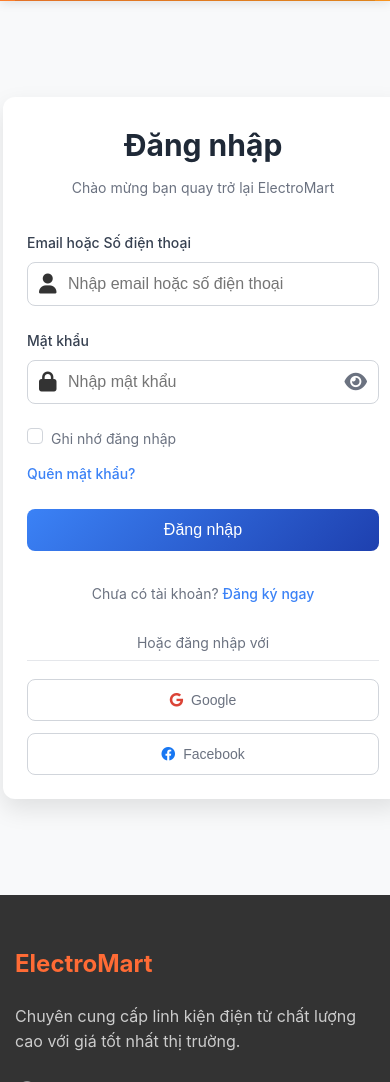
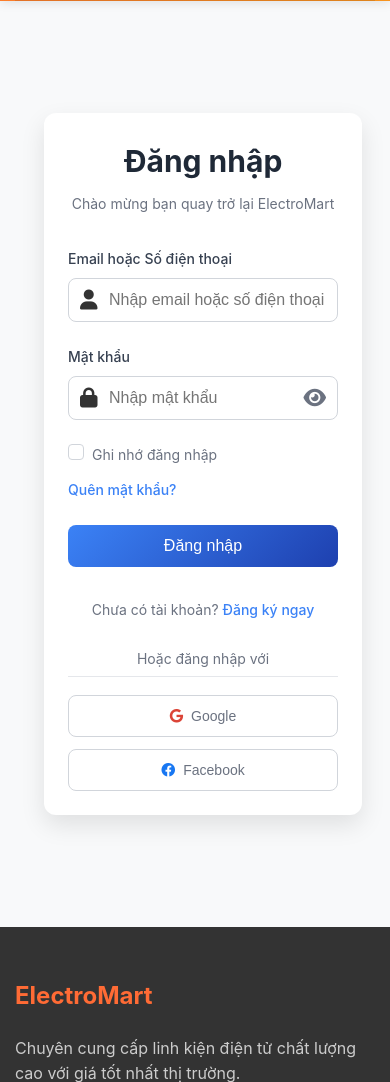
Before and after one commit to Tourora-s-Team/ElectroMart, a PHP site: template app/views/sign_in.php in a window 390 px wide. Shown: the part 324-1406 px from the top of the page. Run offline with PHP 8.4, Linux system fonts and the light colour scheme; the template is opened without the code that fills it, so the values that code supplies are empty; some libraries are stand-ins or nearby versions.

Commit message:
Fix: Responsive auth page

```diff
--- a/public/css/auth.css
+++ b/public/css/auth.css
@@ -37,8 +37,8 @@
 }
 
 .auth-container {
-    width: 100%;
-    max-width: 400px;
+
+    width: 500px;
     margin: 0 auto;
 }
 
@@ -47,7 +47,7 @@
 }
 
 .auth-card {
-    width: 500px;
+    width: 100%;
     background: white;
     border-radius: 0.75rem;
     box-shadow: 0 10px 25px rgba(0, 0, 0, 0.1);
@@ -276,9 +276,11 @@
     .container {
         padding: 0 0.5rem;
     }
-
+    .auth-container {
+        width: 350px;
+        padding: 1rem;
+    }
     .auth-card {
-        width: 400px;
         padding: 1.5rem;
         margin: 0 0.5rem;
     }
```
